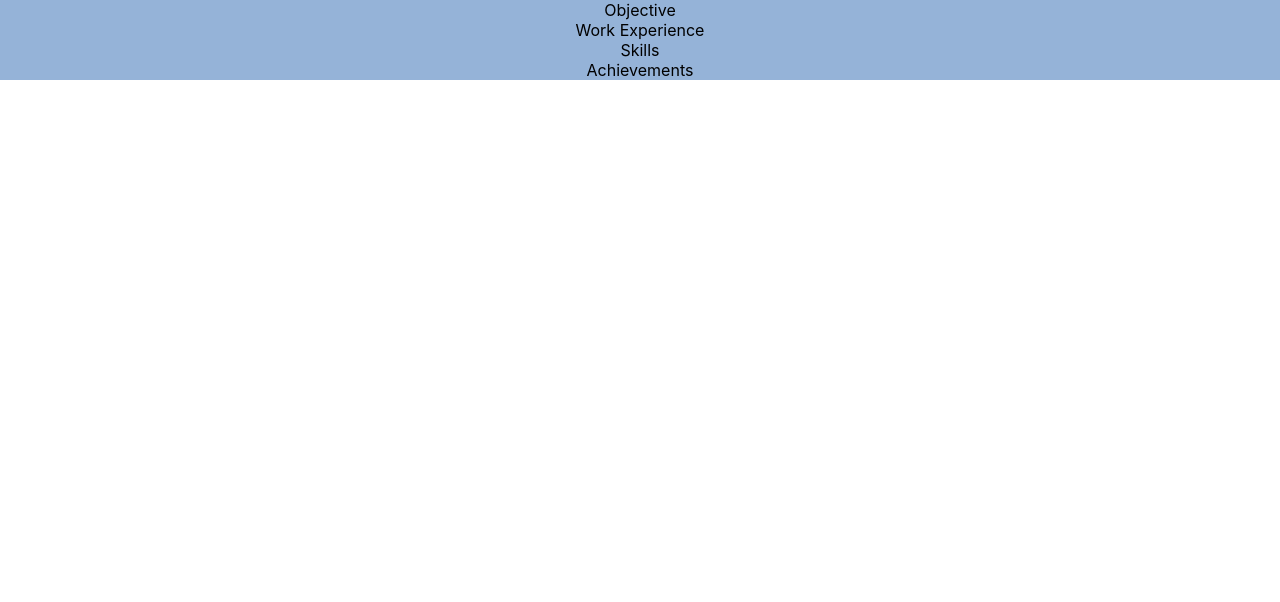
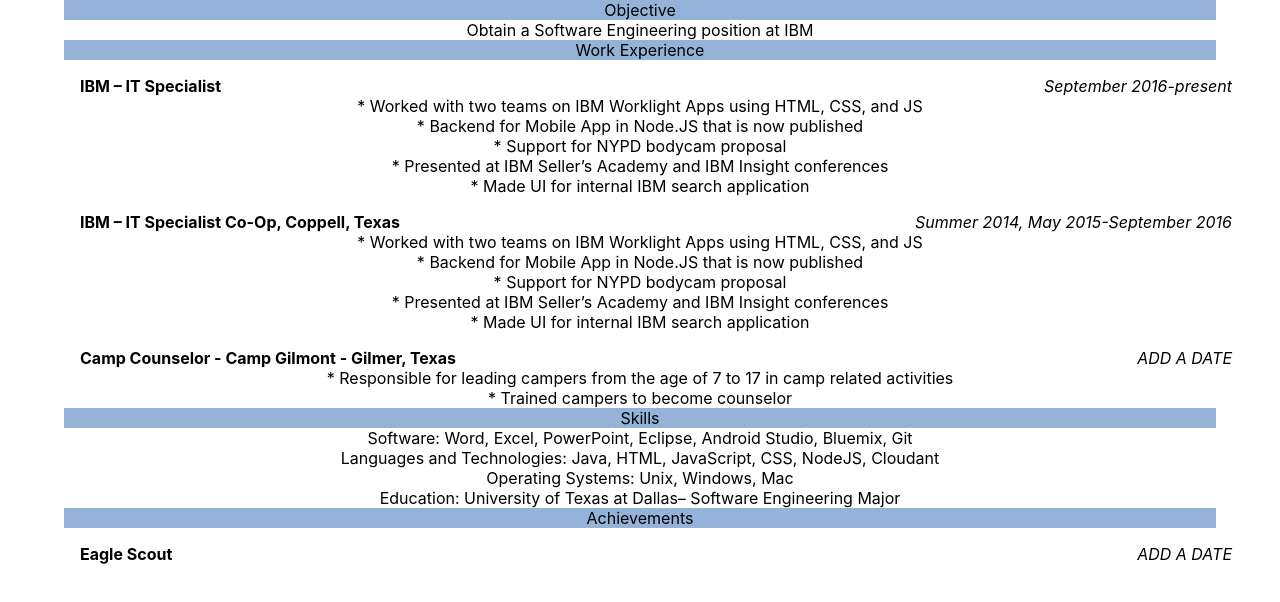
Before and after one commit to yeltnar/resume, a React (Create React App) app: page / in a window 1280 px wide. Shown: the top 602 px of the page. Built offline with nearby package versions, Linux system fonts and the light colour scheme.

Commit message:
formatting page

```diff
--- a/src/App.js
+++ b/src/App.js
@@ -11,8 +11,8 @@
       title:"Objective",
       content:[
         {
-          type:"",
-          data:[],
+          type:"plain",
+          data:["Obtain a Software Engineering position at IBM"],
         }
       ]
     },
@@ -20,17 +20,60 @@
       title:"Work Experience",
       content:[
         {
-          type:"",
-          data:[],
-        }
+          type:"plain-date",
+          data:["IBM – IT Specialist"],
+          date:"September 2016-present"
+        },
+        {
+          type:"bullet",
+          data:[
+            "Worked with two teams on IBM Worklight Apps using HTML, CSS, and JS",
+            "Backend for Mobile App in Node.JS that is now published ",
+            "Support for NYPD bodycam proposal ",
+            "Presented at IBM Seller’s Academy and IBM Insight conferences ",
+            "Made UI for internal IBM search application",
+          ],
+        },
+        {
+          type:"plain-date",
+          data:["IBM – IT Specialist Co-Op, Coppell, Texas"],
+          date:"Summer 2014, May 2015-September 2016"
+        },
+        {
+          type:"bullet",
+          data:[
+            "Worked with two teams on IBM Worklight Apps using HTML, CSS, and JS",
+            "Backend for Mobile App in Node.JS that is now published ",
+            "Support for NYPD bodycam proposal ",
+            "Presented at IBM Seller’s Academy and IBM Insight conferences ",
+            "Made UI for internal IBM search application",
+          ],
+        },
+        {
+          type:"plain-date",
+          data:["Camp Counselor - Camp Gilmont - Gilmer, Texas"],
+          date:""
+        },
+        {
+          type:"bullet",
+          data:[
+            "Responsible for leading campers from the age of 7 to 17 in camp related activities",
+            "Trained campers to become counselor",
+          ],
+        },
       ]
     },
     {
       title:"Skills",
       content:[
         {
-          type:"",
-          data:[],
+          type:"plain",
+          data:[
+            "Software: Word, Excel, PowerPoint, Eclipse, Android Studio, Bluemix, Git",
+            "Languages and Technologies: Java, HTML, JavaScript, CSS, NodeJS, Cloudant",
+            "Operating Systems: Unix, Windows, Mac",
+            "Education: University of Texas at Dallas– Software Engineering Major",
+          ],
         }
       ]
     },
@@ -38,8 +81,9 @@
       title:"Achievements",
       content:[
         {
-          type:"",
-          data:[],
+          type:"plain-date",
+          data:["Eagle Scout"],
+          date:""
         }
       ]
     },
--- a/src/components/templates/section.js
+++ b/src/components/templates/section.js
@@ -5,7 +5,7 @@
 function Section(props){
 
     return (
-        <div>
+        <div className="section">
             {/* <div>{JSON.stringify(props,null,2)}</div> */}
             <SectionTitle></SectionTitle>
             <SectionContent></SectionContent>
@@ -13,10 +13,52 @@
     );
 
     function SectionTitle(){
-        return (<div  className="title">{props.title}</div>);
+        return (<div  className="section-title">{props.title}</div>);
     }
     function SectionContent(){
-        return (<div></div>);
+
+        const {content} = props;
+
+        let to_return = content.map((single_content)=>{
+
+            let single_to_return;
+
+            if(single_content.type==="plain"){
+
+                single_to_return = single_content.data.map((cur)=>{
+                    return(
+                        <div>{cur}</div>
+                    )
+                });
+
+            }else if(single_content.type==="plain-date"){
+
+                single_to_return = (
+                    <span className="plain-date-holder">
+                        <span className="title">{single_content.data[0]}</span>
+                        <span className="date">{single_content.date || "ADD A DATE"}</span>
+                    </span>
+                );
+
+            }else if(single_content.type==="bullet"){
+
+                single_to_return = single_content.data.map((cur)=>{
+                    return (
+                        <div>* {cur}</div>
+                    );
+                });
+
+            }else{
+                console.log(JSON.stringify(single_content,null,2));
+                debugger
+                single_to_return = JSON.stringify(single_content,null,2)
+            }
+
+            return single_to_return;
+
+        });
+
+        return (<div className="section-content">{to_return}</div>);
 
         function subSection(){
 
--- a/src/components/templates/style.css
+++ b/src/components/templates/style.css
@@ -1,3 +1,31 @@
-.title{
+.section{
+    display: flex;
+    flex-direction: column;
+    justify-content: space-around;
+    align-items: center;
+}
+
+.section-title{
     background-color: #95b3d8;
+    width: 90vw;
 }
+
+.section-content{
+    max-width: 90vw;
+    width: 90vw;
+}
+
+.plain-date-holder{
+    display: flex;
+    justify-content: space-between;
+    width: 100%;
+    margin: 1rem 1rem 0rem 1rem;
+}
+
+.plain-date-holder > .title{
+    font-weight:bold;
+}
+
+.plain-date-holder > .date{
+    font-style: italic;
+}
```
